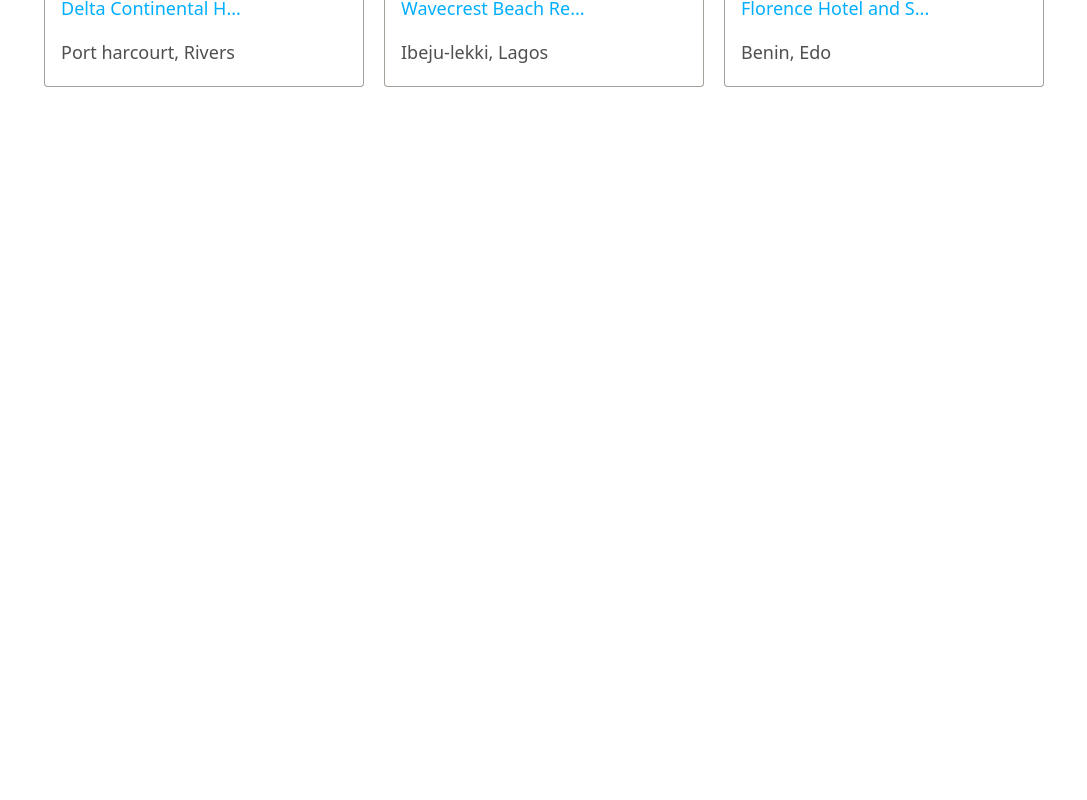
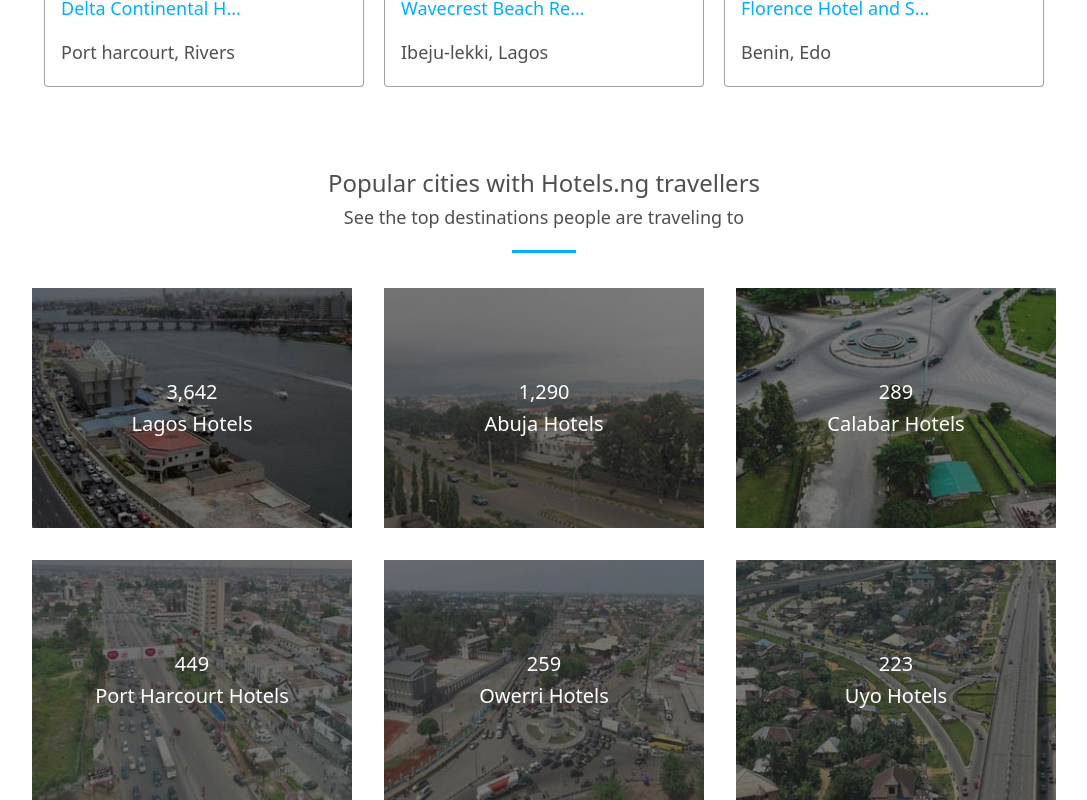
Before and after one commit to Justchidi26/hotel-react, a React (Vite) app in the folder hotel-react/: page / in a window 1280 px wide. Shown: the part 1441-2241 px from the top of the page, without its empty margins (96-1183 px from the left). Before the commit the page ends 1528 px from the top, so only its background shows below. Built offline with nearby package versions, Linux system fonts and the light colour scheme.

Commit message:
Add Cities component

```diff
--- a/hotel-react/src/App.jsx
+++ b/hotel-react/src/App.jsx
@@ -2,6 +2,7 @@
 import Hero from "./Hero";
 import Destinations from "./Destinations";
 import Hotel  from "./Hotel";
+import Cities from "./Cities";
 
 function App() {
   return (
@@ -12,8 +13,8 @@
         <div className="mt-20">
           <Destinations />
         </div>
-
         <Hotel />
+        <Cities />
       </div>
     </>
   );
--- /dev/null
+++ b/hotel-react/src/Cities.jsx
@@ -0,0 +1,129 @@
+import city1 from "./assets/city1.jpeg";
+import city2 from "./assets/city2.jpeg";
+import city3 from "./assets/city3.jpeg";
+import city4 from "./assets/city4.jpeg";
+import city5 from "./assets/city5.jpeg";
+import city6 from "./assets/city6.jpeg";
+const Cities = () => {
+  return (
+    <div className="flex flex-col items-center justify-center gap-5 mt-20">
+      <div className="flex flex-col items-center gap-1">
+        <div className="text-2xl text-[#4f4f4f] font-medium">
+          Popular cities with Hotels.ng travellers
+        </div>
+        <div className="text-lg text-[#4f4f4f]">
+          See the top destinations people are traveling to
+        </div>
+        <div className="border-t-[3px] border-[#00aeff] my-[15px] mx-auto w-16"></div>
+      </div>
+      <div className="flex flex-col gap-8">
+        <div className="flex gap-8">
+          <div className="relative h-60 w-80 group cursor-pointer flex justify-center items-center">
+            <div
+              className="h-full w-full bg-cover bg-center flex items-center justify-center"
+              style={{ backgroundImage: `url(${city1})` }}
+            >
+              <div className="absolute inset-0 bg-black/40 opacity-100"></div>
+              <div className="relative z-10 flex flex-col items-center justify-center gap-1 text-center px-4">
+                <div className="text-white text-xl">3,642</div>
+                <div className="text-white text-xl font-medium">
+                  Lagos Hotels
+                </div>
+              </div>
+            </div>
+            <div className="absolute inset-0 bg-black/40 opacity-50"></div>
+          </div>
+          <div className="">
+            <div className="relative h-60 w-80 group cursor-pointer">
+              <div
+                className="h-full w-full bg-cover bg-center flex items-center justify-center"
+                style={{ backgroundImage: `url(${city2})` }}
+              >
+                <div className="absolute inset-0 bg-[rgba(51,51,51,0.5)]"></div>
+                <div className="relative z-10 flex flex-col items-center justify-center gap-1 text-center px-4">
+                  <div className="text-white text-xl">1,290</div>
+                  <div className="text-white text-xl font-medium">
+                    Abuja Hotels
+                  </div>
+                </div>
+              </div>
+              <div className="absolute inset-0 bg-black/40 opacity-50"></div>
+            </div>
+          </div>
+          <div className="">
+            <div className="relative h-60 w-80 group cursor-pointer">
+              <div
+                className="h-full w-full bg-cover bg-center flex items-center justify-center"
+                style={{ backgroundImage: `url(${city3})` }}
+              >
+                <div className="absolute inset-0 bg-[rgba(51,51,51,0.5)]"></div>
+                <div className="relative z-10 flex flex-col items-center justify-center gap-1 text-center px-4">
+                  <div className="text-white text-xl">289</div>
+                  <div className="text-white text-xl font-medium">
+                    Calabar Hotels
+                  </div>
+                </div>
+              </div>
+              <div className="absolute inset-0 bg-black/40 opacity-50"></div>
+            </div>
+          </div>
+        </div>
+        <div className="flex gap-8">
+          <div className="">
+            <div className="relative h-60 w-80 group cursor-pointer">
+              <div
+                className="h-full w-full bg-cover bg-center flex items-center justify-center"
+                style={{ backgroundImage: `url(${city4})` }}
+              >
+                <div className="absolute inset-0 bg-[rgba(51,51,51,0.5)]"></div>
+                <div className="relative z-10 flex flex-col items-center justify-center gap-1 text-center px-4">
+                  <div className="text-white text-xl">449</div>
+                  <div className="text-white text-xl font-medium">
+                    Port Harcourt Hotels
+                  </div>
+                </div>
+              </div>
+              <div className="absolute inset-0 bg-black/40 opacity-50"></div>
+            </div>
+          </div>
+          <div className="">
+            <div className="relative h-60 w-80 group cursor-pointer">
+              <div
+                className="h-full w-full bg-cover bg-center flex items-center justify-center"
+                style={{ backgroundImage: `url(${city5})` }}
+              >
+                <div className="absolute inset-0 bg-[rgba(51,51,51,0.5)]"></div>
+                <div className="relative z-10 flex flex-col items-center justify-center gap-1 text-center px-4">
+                  <div className="text-white text-xl">259</div>
+                  <div className="text-white text-xl font-medium">
+                    Owerri Hotels
+                  </div>
+                </div>
+              </div>
+              <div className="absolute inset-0 bg-black/40 opacity-50"></div>
+            </div>
+          </div>
+          <div className="">
+            <div className="relative h-60 w-80 group cursor-pointer">
+              <div
+                className="h-full w-full bg-cover bg-center flex items-center justify-center"
+                style={{ backgroundImage: `url(${city6})` }}
+              >
+                <div className="absolute inset-0 bg-[rgba(51,51,51,0.5)]"></div>
+                <div className="relative z-10 flex flex-col items-center justify-center gap-1 text-center px-4">
+                  <div className="text-white text-xl">223</div>
+                  <div className="text-white text-xl font-medium">
+                    Uyo Hotels
+                  </div>
+                </div>
+              </div>
+              <div className="absolute inset-0 bg-black/40 opacity-50"></div>
+            </div>
+          </div>
+        </div>
+      </div>
+    </div>
+  );
+};
+
+export default Cities;
```
